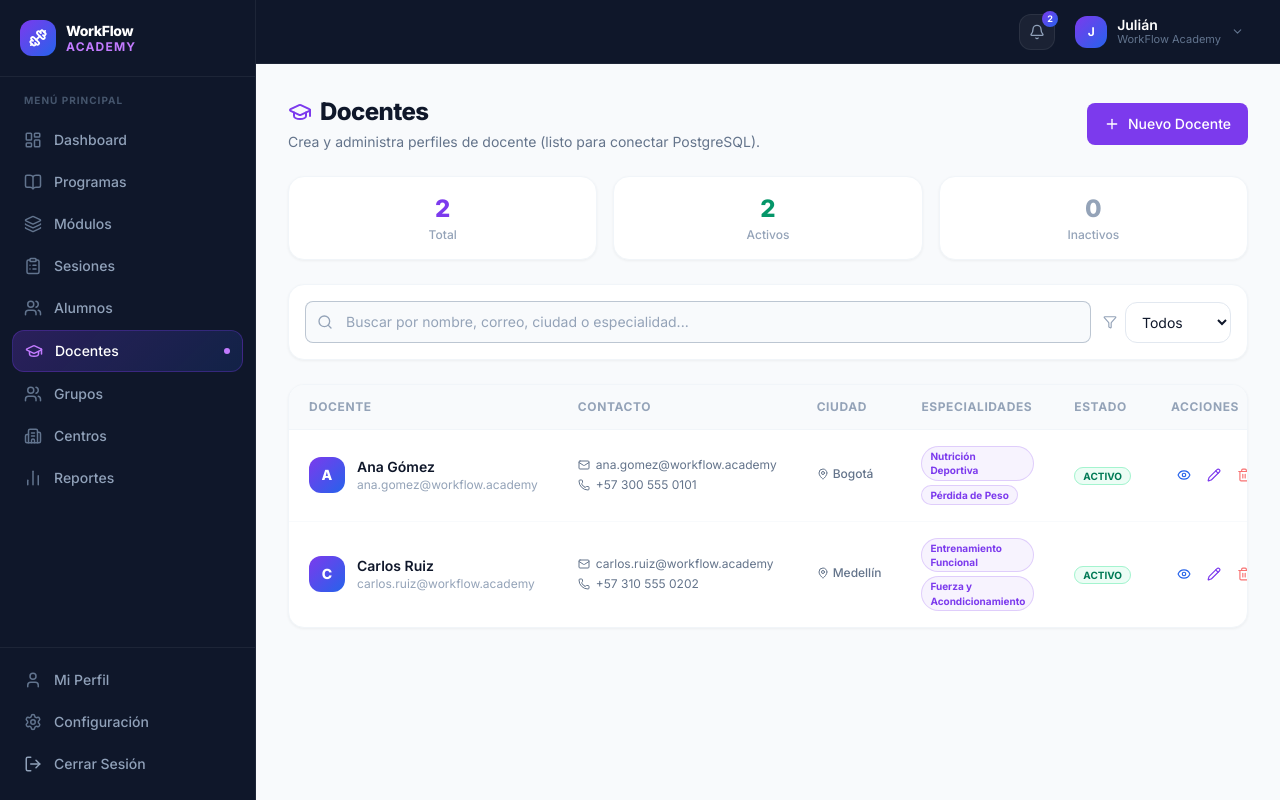
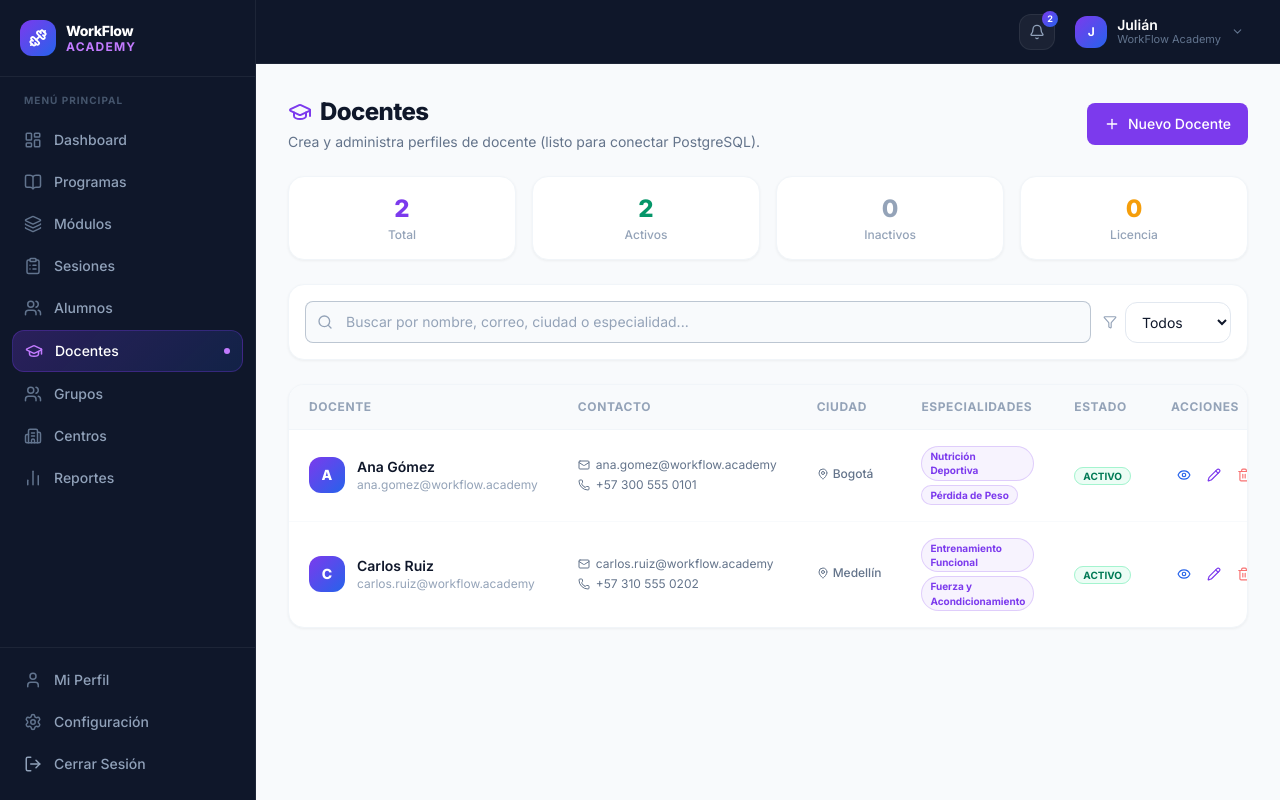
Before and after one commit to paradaandres0-blip/To-Do-List, a React (Vite) app: page /teachers in a window 1280 px wide. Built offline with nearby package versions, Linux system fonts and the light colour scheme; sample sign-in values are in the browser's storage.

Commit message:
funcionalidad de listado de docentes con búsqueda y filtros.

```diff
--- a/src/pages/teachers/Teachers.tsx
+++ b/src/pages/teachers/Teachers.tsx
@@ -20,6 +20,7 @@ import {
 const STATUS_STYLE: Record<TeacherStatus, string> = {
   Activo:   'bg-emerald-50 text-emerald-700 border-emerald-200',
   Inactivo: 'bg-slate-50 text-slate-500 border-slate-200',
+  Licencia: 'bg-amber-50 text-amber-700 border-amber-200',
 };
 
 export const Teachers = () => {
@@ -85,6 +86,7 @@ export const Teachers = () => {
       total: teachers.length,
       activos: teachers.filter((t) => t.status === 'Activo').length,
       inactivos: teachers.filter((t) => t.status === 'Inactivo').length,
+      licencia: teachers.filter((t) => t.status === 'Licencia').length,
     }),
     [teachers],
   );
@@ -188,11 +190,12 @@ export const Teachers = () => {
       </div>
 
       {/* KPIs */}
-      <div className="grid grid-cols-3 gap-4">
+      <div className="grid grid-cols-2 sm:grid-cols-4 gap-4">
         {[
           { label: 'Total', value: counts.total, color: '#7c3aed' },
           { label: 'Activos', value: counts.activos, color: '#059669' },
           { label: 'Inactivos', value: counts.inactivos, color: '#94a3b8' },
+          { label: 'Licencia', value: counts.licencia, color: '#f59e0b' },
         ].map((k) => (
           <div
             key={k.label}
@@ -229,6 +232,7 @@ export const Teachers = () => {
             <option value="Todos">Todos</option>
             <option value="Activo">Activos</option>
             <option value="Inactivo">Inactivos</option>
+            <option value="Licencia">Licencia</option>
           </select>
         </div>
       </div>
@@ -472,6 +476,7 @@ export const Teachers = () => {
             >
               <option value="Activo">Activo</option>
               <option value="Inactivo">Inactivo</option>
+              <option value="Licencia">Licencia</option>
             </select>
           </div>
 
--- a/src/types/teacher.types.ts
+++ b/src/types/teacher.types.ts
@@ -21,7 +21,7 @@
  * En la API JSON se usa camelCase; el backend puede mapear a snake_case.
  */
 
-export type TeacherStatus = 'Activo' | 'Inactivo';
+export type TeacherStatus = 'Activo' | 'Inactivo' | 'Licencia';
 
 export interface Teacher {
   id: string;
```
